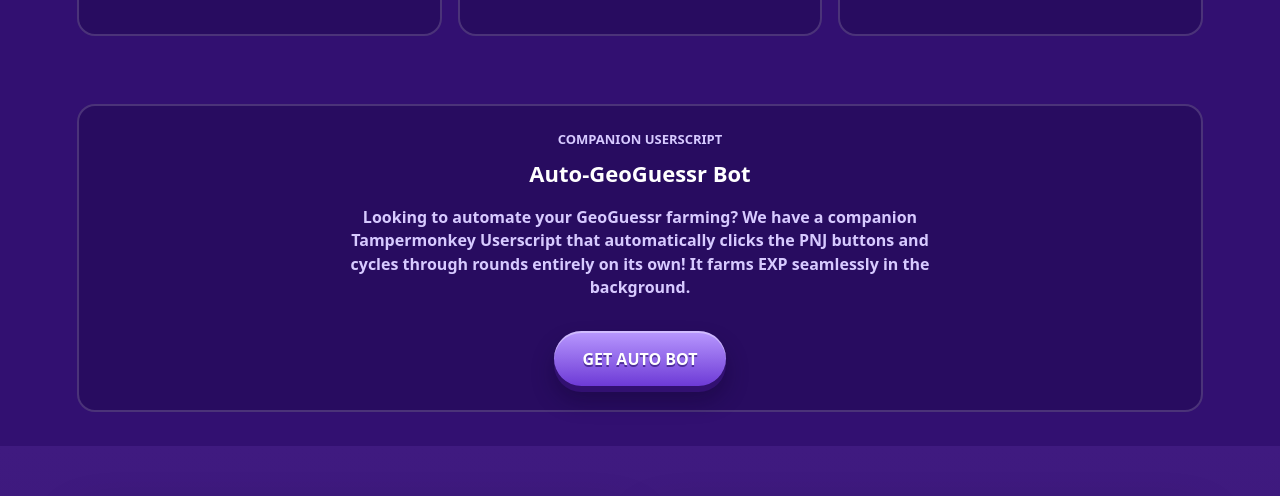
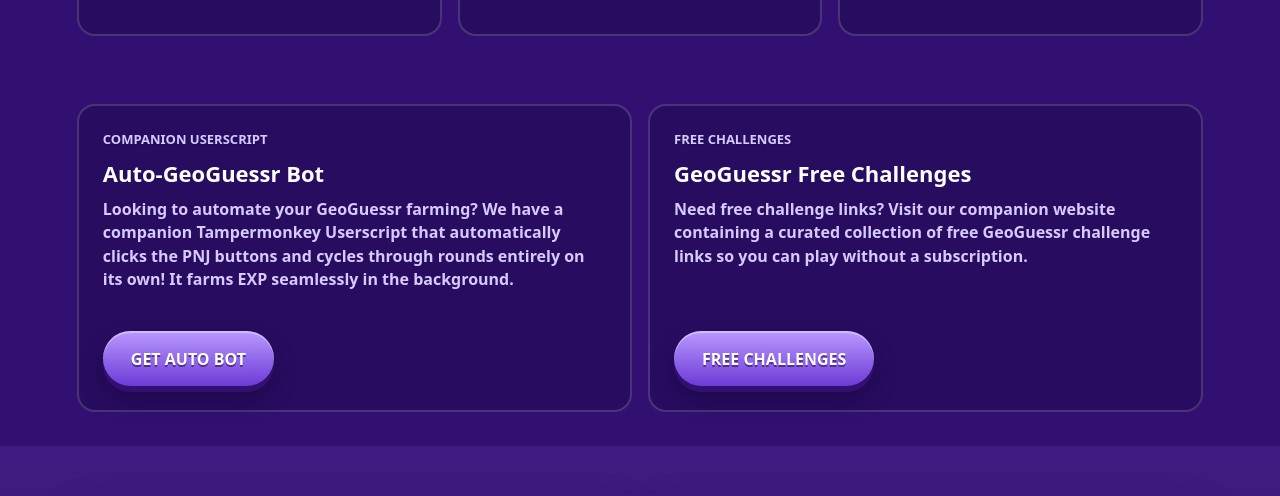
Before and after one commit to peenjeee/geoguessr-reverse-engineering, a React (Vite) app in the folder web/: page / in a window 1280 px wide. Shown: the part 1123-1619 px from the top of the page. Built offline with nearby package versions, Linux system fonts and the light colour scheme; grey boxes are pictures that could not be loaded.

Commit message:
feat: add landing page for free GeoGuessr challenge links and update README with site reference

```diff
--- a/web/src/main.jsx
+++ b/web/src/main.jsx
@@ -98,14 +98,16 @@
         ))}
       </section>
 
-      <section className="mode-band auto-bot-band" aria-label="Auto GeoGuessr Bot">
-        <article style={{ gridColumn: "1 / -1", textAlign: "center" }}>
-          <p className="eyebrow">Companion Userscript</p>
-          <h2>Auto-GeoGuessr Bot</h2>
-          <p style={{ maxWidth: "600px", margin: "1rem auto 2rem" }}>
-            Looking to automate your GeoGuessr farming? We have a companion Tampermonkey Userscript that automatically clicks the PNJ buttons and cycles through rounds entirely on its own! It farms EXP seamlessly in the background.
-          </p>
-          <div className="actions" style={{ justifyContent: "center" }}>
+      <section className="mode-band" aria-label="Companion tools and resources">
+        <article style={{ display: "flex", flexDirection: "column", justifyContent: "space-between" }}>
+          <div>
+            <p className="eyebrow">Companion Userscript</p>
+            <h2>Auto-GeoGuessr Bot</h2>
+            <p>
+              Looking to automate your GeoGuessr farming? We have a companion Tampermonkey Userscript that automatically clicks the PNJ buttons and cycles through rounds entirely on its own! It farms EXP seamlessly in the background.
+            </p>
+          </div>
+          <div className="actions" style={{ marginTop: "1.5rem" }}>
             <a
               className="button primary"
               href="https://github.com/peenjeee/auto-geoguessr"
@@ -113,6 +115,25 @@
               rel="noreferrer"
             >
               Get Auto Bot
+            </a>
+          </div>
+        </article>
+        <article style={{ display: "flex", flexDirection: "column", justifyContent: "space-between" }}>
+          <div>
+            <p className="eyebrow">Free Challenges</p>
+            <h2>GeoGuessr Free Challenges</h2>
+            <p>
+              Need free challenge links? Visit our companion website containing a curated collection of free GeoGuessr challenge links so you can play without a subscription.
+            </p>
+          </div>
+          <div className="actions" style={{ marginTop: "1.5rem" }}>
+            <a
+              className="button primary"
+              href="https://gc.0xpnj.dev"
+              target="_blank"
+              rel="noreferrer"
+            >
+              Free Challenges
             </a>
           </div>
         </article>
@@ -170,6 +191,9 @@
           <a href="https://github.com/peenjeee/auto-geoguessr" target="_blank" rel="noreferrer">
             Auto Bot
           </a>
+          <a href="https://gc.0xpnj.dev" target="_blank" rel="noreferrer">
+            Free Challenges
+          </a>
           <a href={`${repoUrl}/fork`} target="_blank" rel="noreferrer">
             Fork
           </a>
```
Also changed, not shown: web/public/robots.txt, 1 other file (tests, documents, lock files or other folders).
